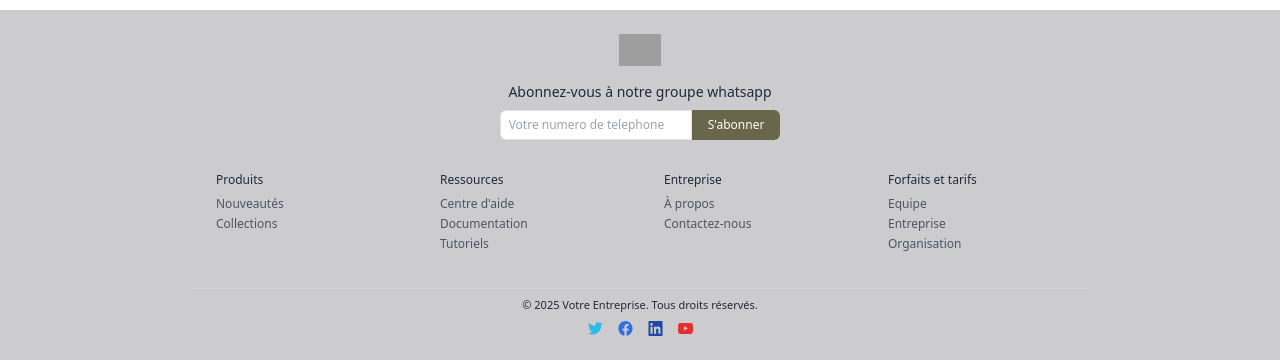
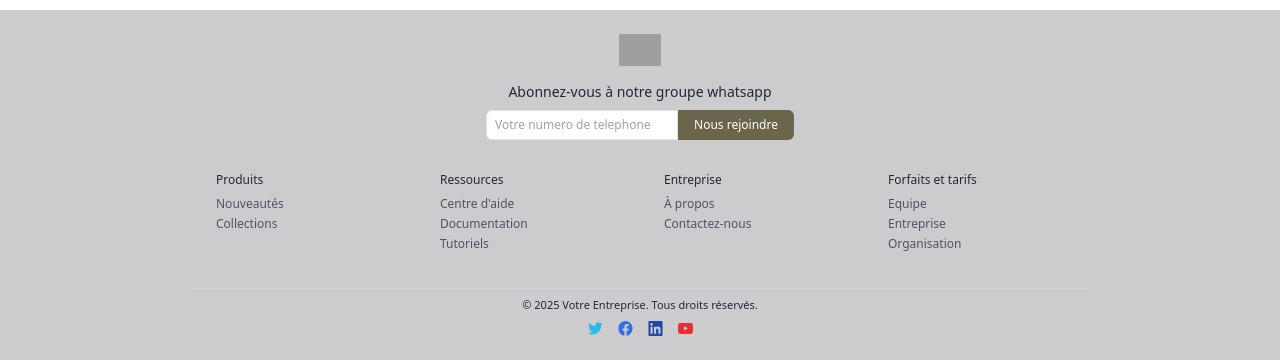
Before and after one commit to Alange39/fruitscam, a PHP site: page /index.php in a window 1280 px wide. Shown: the part 2954-3314 px from the top of the page. Run offline with PHP 8.4, Linux system fonts and the light colour scheme; some libraries are stand-ins or nearby versions; grey boxes are pictures that could not be loaded.

Commit message:
mise a jour du footer

```diff
--- a/footer.php
+++ b/footer.php
@@ -25,7 +25,7 @@
                 <h3 class="mb-2 text-sm font-medium">Abonnez-vous à notre groupe whatsapp</h3>
                 <div class="flex max-w-sm w-full">
                     <input type="num_tel" placeholder="Votre numero de telephone" class="flex-1 py-1.5 px-2 border border-gray-300 rounded-l-md text-xs">
-                    <button type="submit" onclick="window.location.href='https://chat.whatsapp.com/FYk71hWcCgH2IRvK6LXTiT';" class="py-1.5 px-3 bg-[#6A664B] text-white border-none rounded-r-md cursor-pointer text-xs hover:bg-gray-700 transition-colors">S'abonner</button>
+                    <button type="submit" onclick="window.location.href='https://chat.whatsapp.com/FYk71hWcCgH2IRvK6LXTiT';" class="py-1.5 px-3 bg-[#6A664B] text-white border-none rounded-r-md cursor-pointer text-xs hover:bg-gray-700 transition-colors">Nous rejoindre</button>
                 </div>
             </div>
         </div>
```
